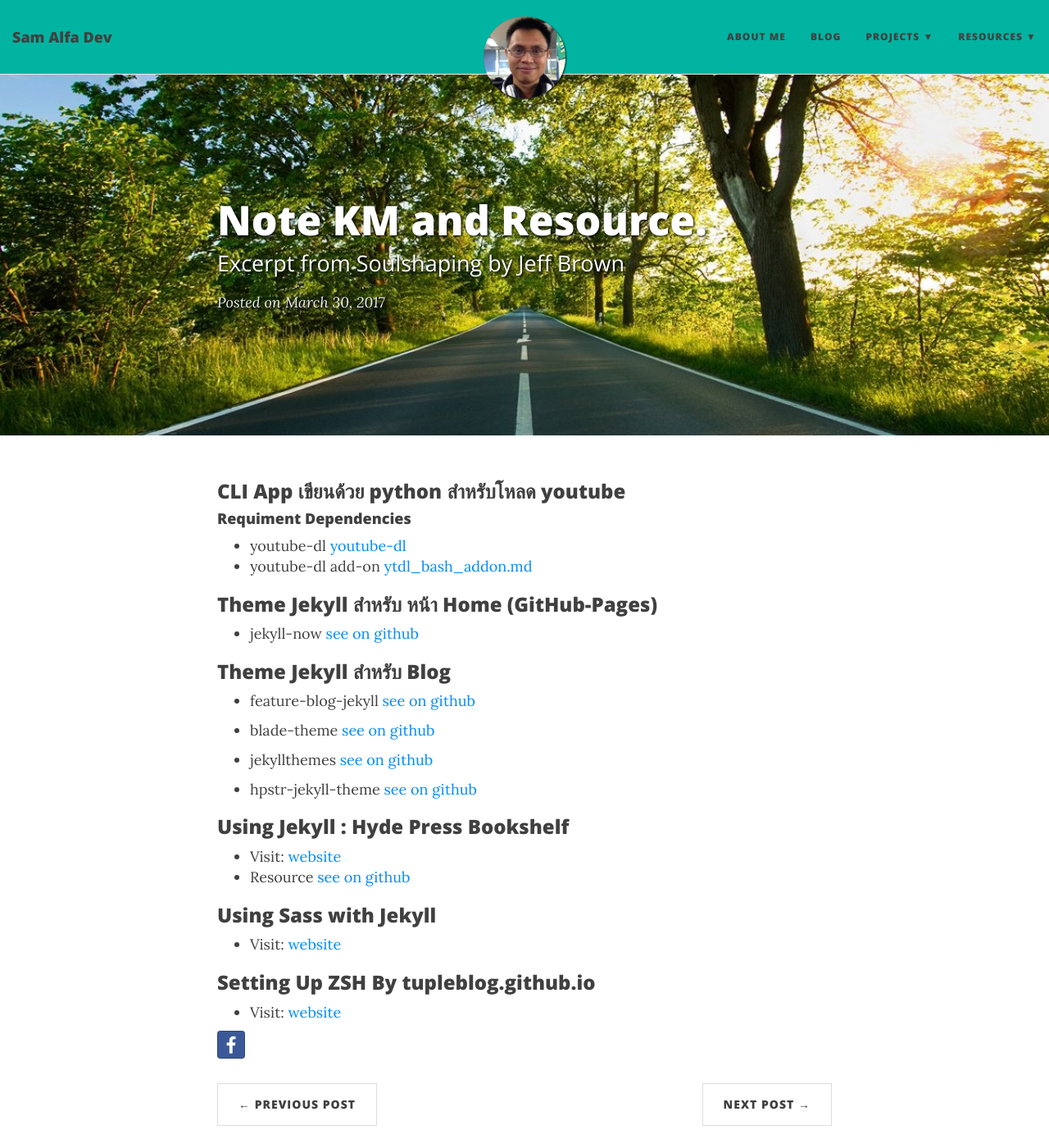
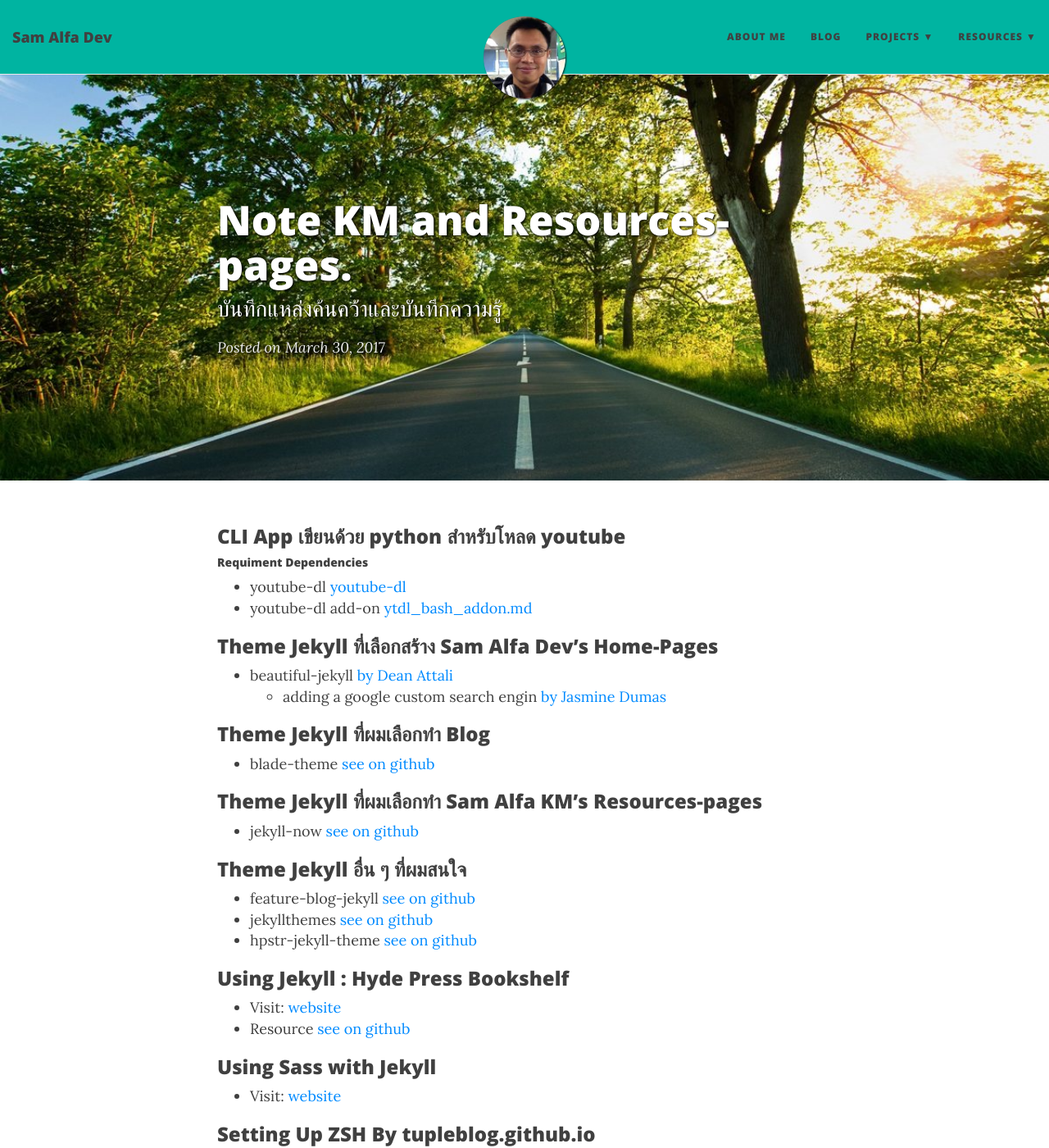
Before and after one commit to samalfa/samalfa.github.io, a Jekyll site: the page built from _posts/2017-03-30-my-knowlage-management.md, in a window 1280 px wide and 1400 px high. Shown: the whole window at 82% size. Built offline with Jekyll 4.4.1, drawn with Linux system fonts in a browser that asks for light colours; nearby versions of some CDN libraries; some of the changed text lies outside the part shown.

Commit message:
Modified _config.yml and posts file

```diff
--- a/_config.yml
+++ b/_config.yml
@@ -17,19 +17,19 @@ baseurl: ""
 title: Sam Alfa Dev
 
 # Short description of your site
-description: A virtual proof that name is awesome!
+description: I am passionate in computer science and technology.
 
 # --- Navigation bar options --- #
 
 # List of links in the navigation bar
 navbar-links:
   About Me: "aboutme"
-  Blog: "http://samalfa.github.io/samalfablog"
+  Blog: "http://samalfa.github.io/samalfablog/"
   Projects:
-    - Sam Alfa Dev: "http://samalfa.github.io/samalfadev"
-    - DRU T-SIT Project: "http://samalfa.github.io/samalfadev"
+    - DRU T-SIT Project: "developing"
+    - Sam Alfa Dev: "http://samalfa.github.io/samalfadev/"
   Resources:
-    - Sam Alfa KM: "http://samalfa.github.io/samalfaresources"
+    - Sam Alfa KM: "http://samalfa.github.io/samalfaresources/"
     - Beautiful Jekyll: "http://deanattali.com/beautiful-jekyll/"
     - Learn markdown: "http://www.markdowntutorial.com/"
     - GitHub Pages: "https://pages.github.com/"
--- a/_posts/2017-03-30-my-knowlage-management.md
+++ b/_posts/2017-03-30-my-knowlage-management.md
@@ -1,31 +1,30 @@
 ---
 layout: post
-title: Note KM and Resource.
-subtitle: Excerpt from Soulshaping by Jeff Brown
+title: Note KM and Resources-pages.
+subtitle: บันทึกแหล่งค้นคว้าและบันทึกความรู้
 bigimg: /img/path.jpg
+tags: [KM, Knowlage Management, Resources]
 ---
 
 ### CLI App เขียนด้วย python สำหรับโหลด youtube
-#### Requiment Dependencies
+
+##### Requiment Dependencies
 * youtube-dl [youtube-dl](https://github.com/rg3/youtube-dl)
 * youtube-dl add-on [ytdl_bash_addon.md](https://gist.github.com/bluenex/40496729bc721d7b4be0)
 
-### Theme Jekyll สำหรับ หน้า Home (GitHub-Pages)
+### Theme Jekyll ที่เลือกสร้าง Sam Alfa Dev's Home-Pages
+* beautiful-jekyll [by Dean Attali](http://deanattali.com/beautiful-jekyll)
+  - adding a google custom search engin [by Jasmine Dumas](https://jasdumas.github.io/2016-05-07-adding-gcse-to-beautiful-jekyll/)
+
+### Theme Jekyll ที่ผมเลือกทำ Blog
+* blade-theme [see on github](https://github.com/mateussmedeiros/blade-theme)
+
+### Theme Jekyll ที่ผมเลือกทำ Sam Alfa KM's Resources-pages
 * jekyll-now [see on github](https://github.com/barryclark/jekyll-now)
 
-### Theme Jekyll สำหรับ Blog
+### Theme Jekyll อื่น ๆ ที่ผมสนใจ
 * feature-blog-jekyll [see on github](https://github.com/lavkumarv/feature-blog-jekyll)
-
-<!-- ![_config.yml]({{ site.baseurl }}/images/config.png) -->
-
-* blade-theme [see on github](https://github.com/mateussmedeiros/blade-theme)
-
-<!-- ![_config.yml]({{ site.baseurl }}/images/config.png) -->
-
 * jekyllthemes [see on github](https://github.com/mattvh/jekyllthemes)
-
-<!-- ![_config.yml]({{ site.baseurl }}/images/config.png) -->
-
 * hpstr-jekyll-theme [see on github](https://github.com/mmistakes/hpstr-jekyll-theme)
 
 <!-- ![_config.yml]({{ site.baseurl }}/images/config.png) -->
```
Also changed, not shown: _posts/2017-4-1-Note-Markdown-Format-For-Samalfadev.md (+3 -2 lines), aboutme.md (+2 -2 lines), developing.md (added, +8 -0 lines), 1 other file.
